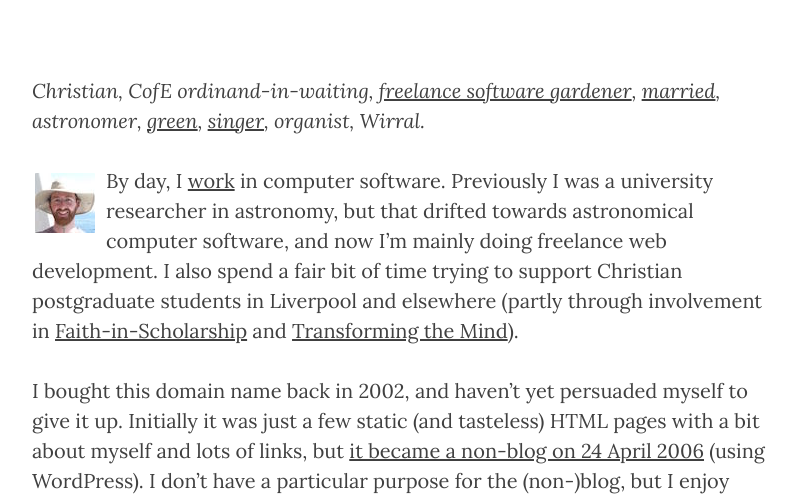
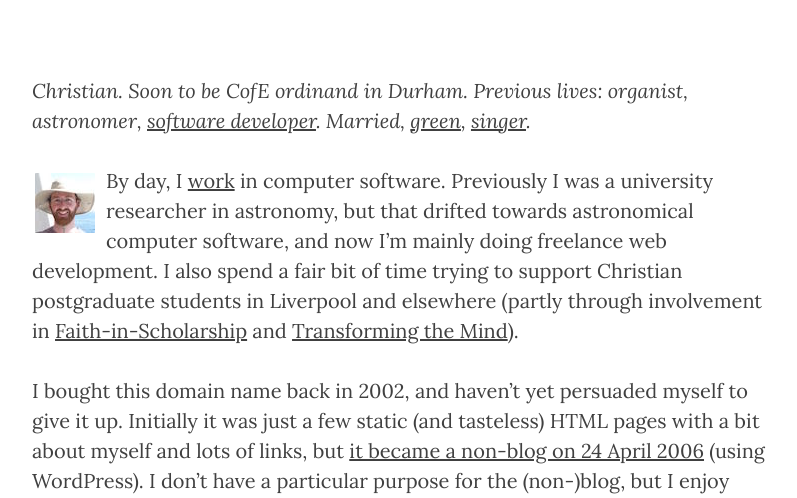
Before and after one commit to anthonyjsmith/anthonyjsmith.github.io, a Jekyll site: the page built from about.md, in a window 1280 px wide and 900 px high, cut to the strip 402-900 px from the top of the window. Shown: the whole strip, without its empty margins (233-1030 px from the left). Built offline with Jekyll 4.4.1, drawn with Linux system fonts in a browser that asks for light colours; nearby versions of some CDN libraries; comment, search, counter and statistics services are not loaded.

Commit message:
Change description

```diff
--- a/_config.yml
+++ b/_config.yml
@@ -1,5 +1,5 @@
 name: Anthony Smith
-description: Christian, CofE ordinand-in-waiting, freelance software gardener, married, astronomer, green, singer, organist, Wirral
+description: 'Christian. Soon to be CofE ordinand in Durham. Previous lives: organist, astronomer, software developer. Married, green, singer'
 url: http://www.anthonysmith.me.uk
 exclude: [README.md, Gemfile, Gemfile.lock, CNAME]
 permalink: pretty
--- a/about.md
+++ b/about.md
@@ -2,7 +2,7 @@
 title: About
 excerpt: "By day, I work in computer software. Previously I was a university researcher in astronomy, but that drifted towards astronomical computer software, and now I'm mainly doing freelance web development."
 ---
-_Christian, CofE ordinand-in-waiting, [freelance software gardener](http://www.enkaptic.co.uk/about/), [married](http://elinevanasperen.wordpress.com/), astronomer, [green](/2011/09/13/why-would-a-christian-join-the-green-party/), [singer](/singing/), organist, Wirral._
+_Christian. Soon to be CofE ordinand in Durham. Previous lives: organist, astronomer, [software developer](http://www.enkaptic.co.uk/about/). Married, [green](/2011/09/13/why-would-a-christian-join-the-green-party/), [singer](/singing/)._
 
 <img alt="Me" title="Me" src="/assets/me.jpg" class="alignleft">By day, I [work](http://www.enkaptic.co.uk/about/) in computer software. Previously I was a university researcher in astronomy, but that drifted towards astronomical computer software, and now I'm mainly doing freelance web development. I also spend a fair bit of time trying to support Christian postgraduate students in Liverpool and elsewhere (partly through involvement in [Faith-in-Scholarship](http://wysocs.org.uk/faith-in-scholarship) and [Transforming the Mind](http://christianpostgrad.org.uk/content/node/34)).
 
```
